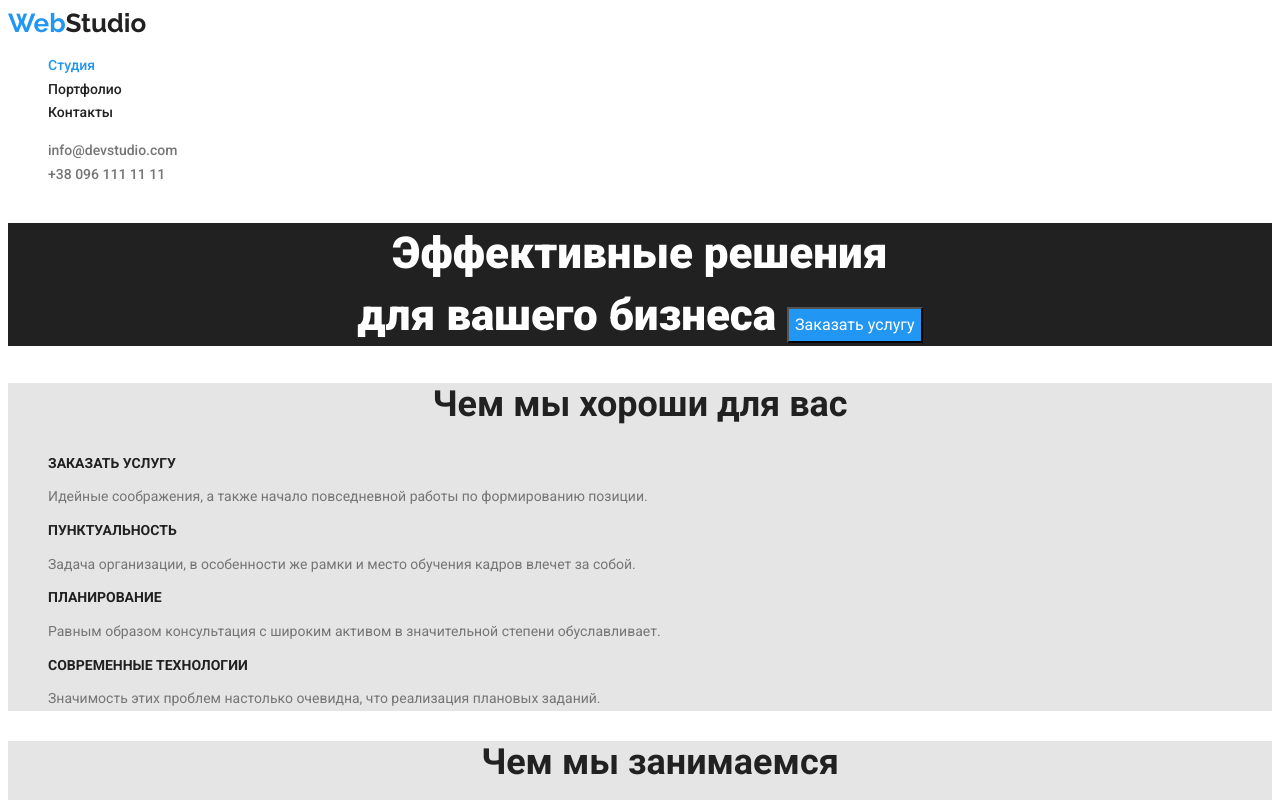
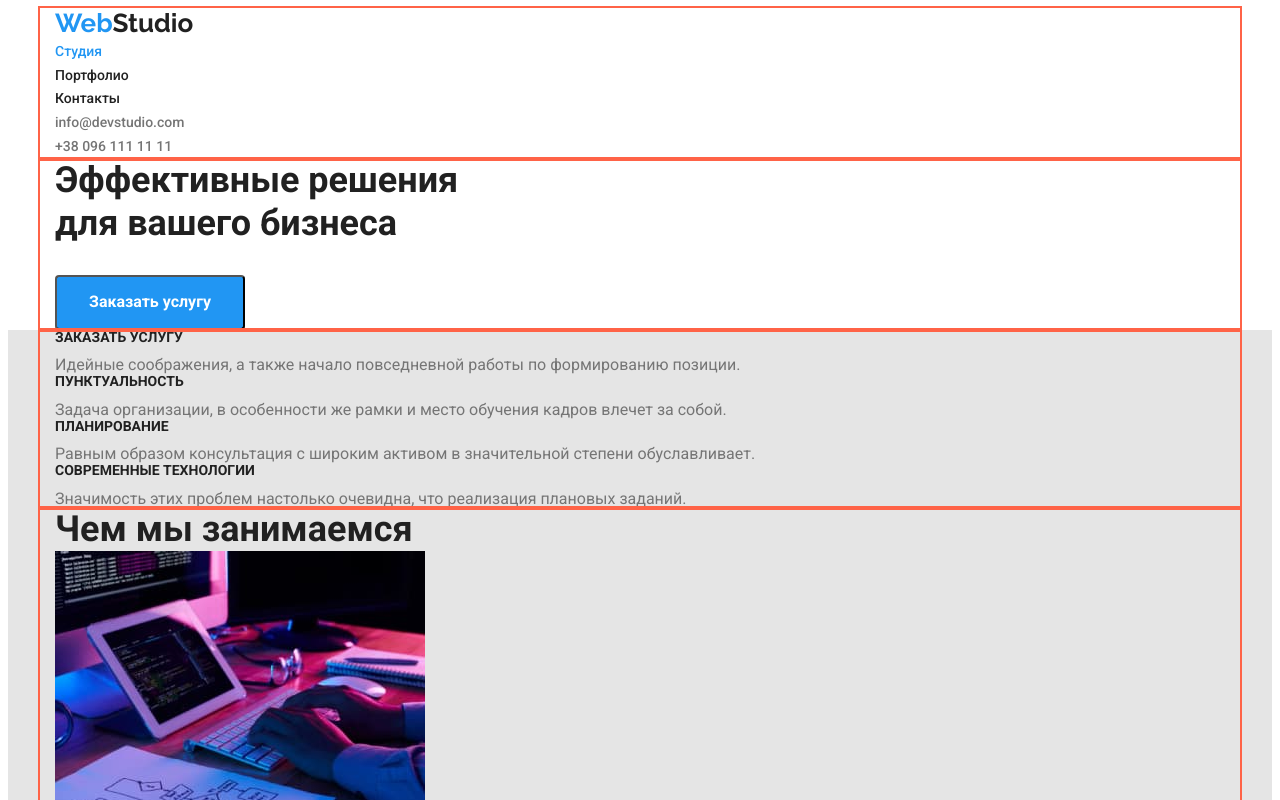
Before and after one commit to VsevolodZharkov/goit-markup-hw-03, a plain HTML site: page index.html in a window 1280 px wide. Shown: the top 800 px of the page. Drawn offline with Linux system fonts and the light colour scheme.

Commit message:
маржин и падинг

```diff
--- a/css/styles.css
+++ b/css/styles.css
@@ -20,6 +20,7 @@ body {
     font-size: 14px;
     line-height: 1.7;
 }
+
 /* шапка страницы*/
 .logo {
     color: var(--text-color-zag);
@@ -61,6 +62,10 @@ body {
 .site-nav .link.current {
     color: var(--accent-color);
 }
+.site-nav {
+    margin: 0;
+    padding: 0;
+}
 .auth-nav .link {
     color: var(--primary-text-color);
     font-weight: 500;
@@ -74,9 +79,16 @@ body {
     color: var(--accent-color);
 
 }
+.auth-nav {
+    margin: 0;
+    padding: 0;
+}
 
 /* цвет страницы*/
 .title.uppercase {
+    margin: 0;
+    margin-bottom: 10px;
+    padding: 0;
 text-transform: uppercase;
 }
 .section .section-zag {
@@ -84,14 +96,16 @@ text-transform: uppercase;
     font-weight: 700;
     font-size: 36px;
     line-height: 1.2;
+}
+.containersbox .section.clients {
     text-align: center;
 }
+
 .clients > .section-zag {
     color: var(--background-color);
     font-weight: 900;
     font-size: 44px;
     line-height: 1.4;
-    text-align: center;
     background-color: var(--text-color-zag);
 }
 .feature-list .title {
@@ -141,19 +155,23 @@ text-transform: uppercase;
 
 }
 .point > .employee {
+    padding: 0;
+    margin: 0;
+
     color: var(--text-color-zag);
     font-weight: 500;
     font-size: 16px;
     line-height: 1.2;
 }
 .point > .texticon {
+    padding: 0;
+    margin: 0;
+
     color: var(--primary-text-color);
     font-weight: 400;
     font-size: 16px;
     line-height: 1.2;
 }
-
-
 /* кнопки*/
 .button {
     color: var(--text-color-zag);
@@ -175,7 +193,11 @@ text-transform: uppercase;
     cursor: pointer;
 }
 .button.edit {
-    color: var(--background-color)
+    display: inline-block;
+    padding: 10px 32px;
+    border-radius: 4px;
+
+    color: var(--background-color);
     font-weight: 700;
     font-size: 16px;
     line-height: 1.9;
@@ -223,8 +245,43 @@ text-transform: uppercase;
 
 }
 .pfooter {
+    margin: 0;
+    padding: 0;
     color: var(--background-color);
     font-weight: 400;
     font-size: 14px;
     line-height: 1.7;
 }
+/*контейнер*/
+.containersbox {
+    margin-left: auto;
+    margin-right: auto;
+    width: 1170px;
+    padding: 0 15px;
+
+    outline: 2px solid tomato;
+}
+.section.clients  .containersbox .section-zag {
+    margin: 0px 0px 30px 0px;
+    padding: 0;
+}
+/*.containersbox .section.clients .button.edit {
+
+}*/
+
+.section.wite  .containersbox .feature-list {
+    margin: 0;
+    padding: 0;
+}
+.section.grey .containersbox .feature-list {
+    margin: 0;
+    padding: 0;
+}
+.section.wite  .containersbox .section-zag {
+    margin: 0;
+    padding: 0;
+}
+.section.grey .containersbox .section-zag {
+    margin: 0;
+    padding: 0;
+}
--- a/index.html
+++ b/index.html
@@ -9,7 +9,8 @@
     <link rel="stylesheet" href="./css/styles.css" />
 </head>
 <body>
-    <header>
+    <header class="headertop">
+        <div class="containersbox">
             <nav>
             <a href="index.html" class="logo">
                 <span class="logo-cap">Web</span>Studio
@@ -24,37 +25,43 @@
             <li class="point"><a href="mailto:info@devstudio.com" class="link">info@devstudio.com</a></li>
             <li class="point"><a href="tel:+380961111111" class="link">+38 096 111 11 11</a></li>
             </ul>
+        </div>
     </header>
     <main>
         <section class="section clients">
-            <h1 class="section-zag">Эффективные решения<br> для вашего бизнеса</h1class>
+            <div class="containersbox">
+            <h1 class="section-zag">Эффективные решения<br> для вашего бизнеса</h1>
             <button type="button" class="button edit">Заказать услугу</button>
+            </div>
         </section>
         <section class="section wite">
-            <h2 class="section-zag">Чем мы хороши для вас</h2>
+            <div class="containersbox">
+                <!--<h2 class="section-zag">Чем мы хороши для вас</h2>-->
                 <ul class="feature-list">
                     <li class="point">
                         <h3 class="title uppercase">Заказать услугу</h3>
-                     <p>Идейные соображения, а также начало повседневной работы по формированию позиции.</p>
+                        <p class="texticon">Идейные соображения, а также начало повседневной работы по формированию позиции.</p>
                     </li>
 
                     <li class="point">
                         <h3 class="title uppercase">Пунктуальность</h3>
-                     <p>Задача организации, в особенности же рамки и место обучения кадров влечет за собой.</p>
+                        <p class="texticon">Задача организации, в особенности же рамки и место обучения кадров влечет за собой.</p>
                     </li>
 
                     <li class="point">
                         <h3 class="title uppercase">Планирование</h3>
-                     <p>Равным образом консультация с широким активом в значительной степени обуславливает.</p>
+                        <p class="texticon">Равным образом консультация с широким активом в значительной степени обуславливает.</p>
                     </li>
 
                     <li class="point">
                         <h3 class="title uppercase">Современные технологии</h3>
-                     <p>Значимость этих проблем настолько очевидна, что реализация плановых заданий.</p>
+                        <p class="texticon one">Значимость этих проблем настолько очевидна, что реализация плановых заданий.</p>
                     </li>
                 </ul>
+            </div>
         </section>
         <section class="section wite">
+            <div class="containersbox">
                 <ul class="feature-list">
                 <h2 class="section-zag">Чем мы занимаемся</h2>
                 <li class="point">
@@ -67,8 +74,10 @@
                     <img src="./images/img3.jpg" alt="цветовая палитра" width="370">
                 </li>
                 </ul>
+            </div>
         </section>
         <section class="section grey">
+            <div class="containersbox">
                 <h2 class="section-zag">Наша команда</h2>
                 <ul class="feature-list">
                 <li class="point">
@@ -92,10 +101,11 @@
                     <p class="texticon">UI Designer</p>
                 </li>
                 </ul>
-
+            </div>
         </section>
     </main>
     <footer class="color footer">
+        <div class="containersbox">
             <a href="index.html" class="logo wite">
              <span class="logo-cap">Web</span>Studio
             </a>
@@ -104,6 +114,7 @@
                 <a href="mailto:info@devstudio.com" class="rgb link">info@devstudio.com</a><br>
                 <a href="tel:+380961111111" class="rgb link">+38 096 111 11 11</a>
             </address>
+        </div>
     </footer>
 </body>
 </html>
```
Lines whose indentation alone changed are shown as unchanged.
